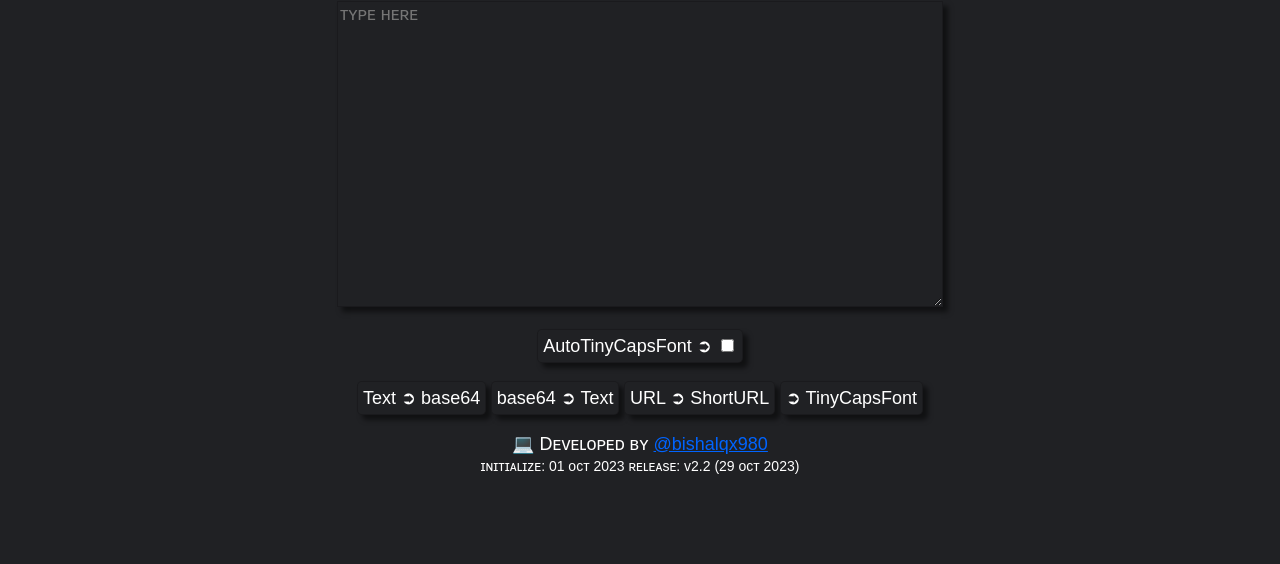
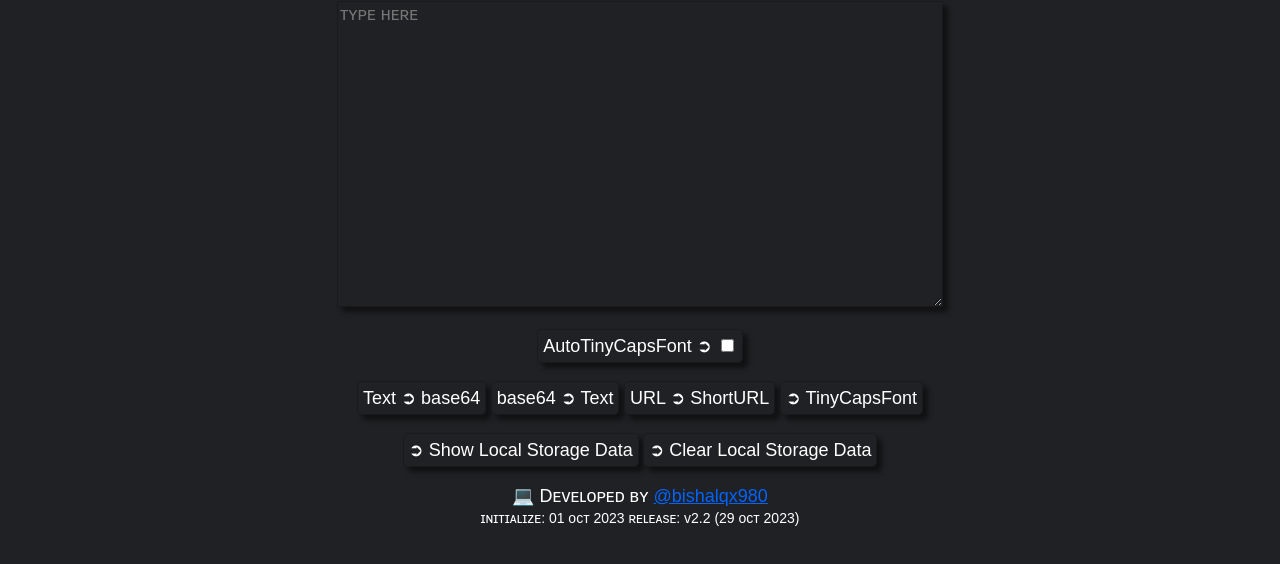
Before and after one commit to bishalqx980/bishalqx980.github.io, a plain HTML site: page tool/index.html in a window 1280 px wide. Shown: the part 162-726 px from the top of the page. Drawn offline with Linux system fonts and the light colour scheme.

Commit message:
Added: Show & Clear Local Storage Button

```diff
--- a/tool/index.html
+++ b/tool/index.html
@@ -20,6 +20,10 @@
         <button class="btn" onclick="decode()">base64 ➲ Text</button>
         <button class="btn" onclick="URLShortener()">URL ➲ ShortURL</button>
         <button class="btn" onclick="TinyCaps()">➲ TinyCapsFont</button>
+
+        <br><br>
+        <button class="btn" onclick="showLocalStorage()">➲ Show Local Storage Data</button>
+        <button class="btn" onclick="clearLocalStorage()">➲ Clear Local Storage Data</button>
     </div>
     <div class="credit">
         <p>💻 Dᴇᴠᴇʟᴏᴘᴇᴅ ʙʏ <a href="https://bishalqx980.github.io/bishalqx980">@bishalqx980</a><br><span style="font-size: 14px;">ɪɴɪᴛɪᴀʟɪᴢᴇ: 01 ᴏᴄᴛ 2023 ʀᴇʟᴇᴀsᴇ: ᴠ2.2 (29 ᴏᴄᴛ 2023)</span></p>
--- a/tool/script.js
+++ b/tool/script.js
@@ -184,3 +184,39 @@ function TinyCaps() {
     localStorage.setItem("Response", ConvertedFont);
     CopyButton.style.display = "";
 }
+
+function showLocalStorage() {
+    const Response = document.getElementById("Response");
+    const allData = {};
+
+    for (let i = 0; i < localStorage.length; i++) {
+        const key = localStorage.key(i);
+        allData[key] = localStorage.getItem(key);
+    }
+
+    let data = JSON.stringify(allData);
+
+    Response.textContent = data;
+    localStorage.setItem("Response", data);
+    CopyButton.style.display = "";
+}
+
+function clearLocalStorage() {
+    const Response = document.getElementById("Response");
+    const inputArea = document.getElementById("inputArea");
+    const allData = {};
+
+    for (let i = 0; i < localStorage.length; i++) {
+        const key = localStorage.key(i);
+        allData[key] = localStorage.getItem(key);
+    }
+
+    let data = JSON.stringify(allData, null, 2);
+
+    inputArea.value = data;
+    localStorage.setItem("Response", data);
+    CopyButton.style.display = "";
+
+    localStorage.clear();
+    Response.textContent = "Local Storage Cleared!";
+}
```
